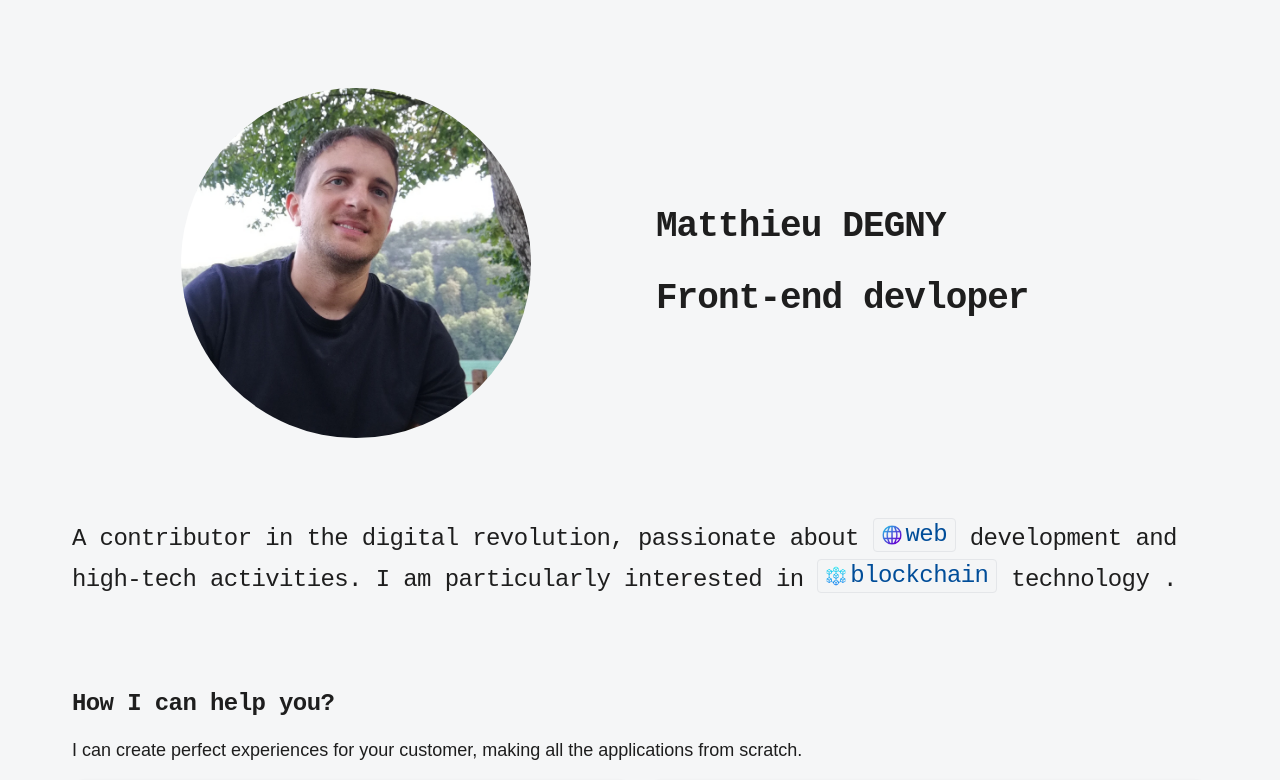
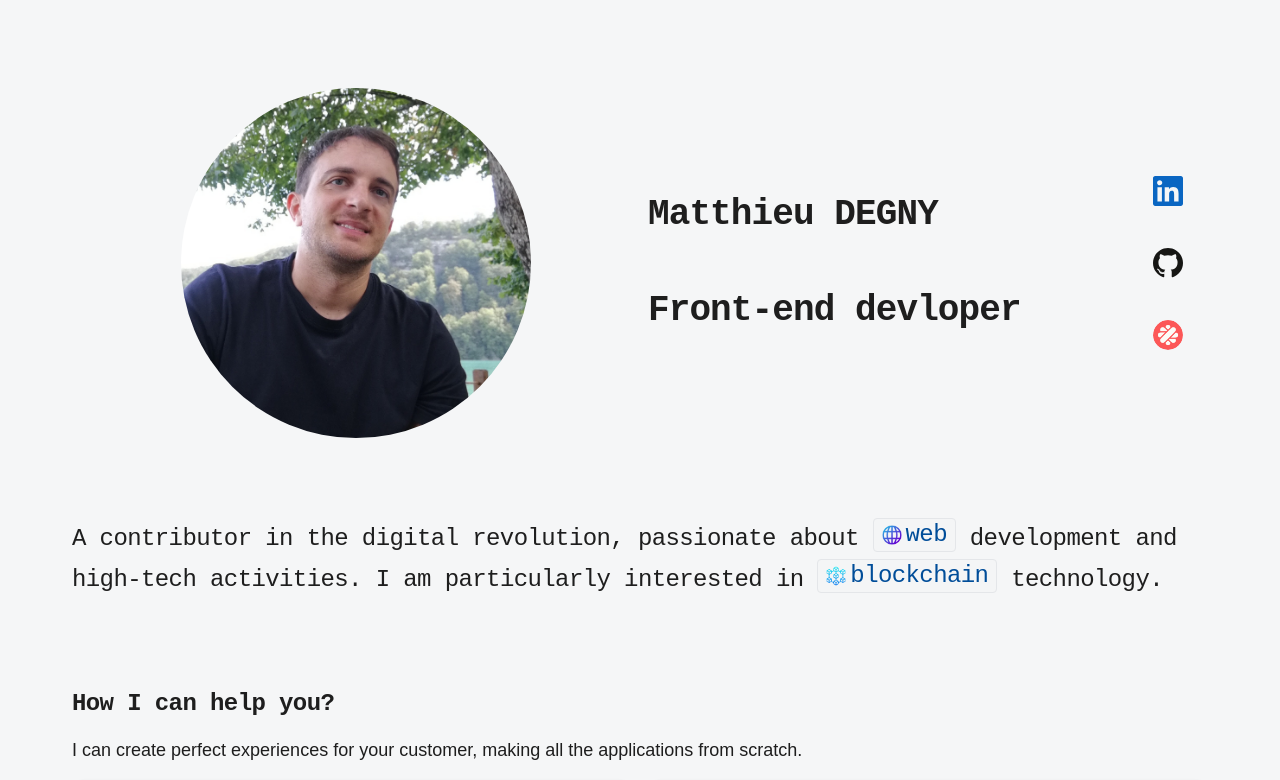
Before and after one commit to Matthieudegny/2024_PortFolio, a Next.js app: page / in a window 1280 px wide. Shown: the top 780 px of the page. Built offline with nearby package versions, Linux system fonts and the light colour scheme.

Commit message:
add links contact in INtro

```diff
--- a/src/app/globals.css
+++ b/src/app/globals.css
@@ -46,10 +46,10 @@ h6 {
     @apply bg-background text-foreground;
   }
   h1 {
-    @apply scroll-m-20 text-3xl  md:text-3xl lg:text-4xl font-bold tracking-tight;
+    @apply scroll-m-20 text-2xl  md:text-3xl lg:text-4xl font-bold tracking-tight;
   }
   h2 {
-    @apply scroll-m-20 text-2xl md:text-2xl lg:text-2xl  font-semibold tracking-tight pb-2;
+    @apply scroll-m-20 text-xl md:text-2xl lg:text-2xl  font-semibold tracking-tight pb-2;
   }
   h3 {
     @apply scroll-m-20 text-xl md:text-xl lg:text-2xl font-bold tracking-tight;
--- a/src/components/Introduction.tsx
+++ b/src/components/Introduction.tsx
@@ -1,14 +1,19 @@
 import React from "react";
 
 import Image from "next/image";
+import Link from "next/link";
 
 // components
 import Section from "./Section";
 import Span from "./ui/Span";
+import { Button } from "./ui/button";
 
 // icons
 import { BlockchainIcon } from "./icons/BlockChainIcon";
 import { EarthIcon } from "./icons/EarthIcon";
+
+// data
+import { LIST_CONTACT } from "@/data/datasPageContact";
 
 import image from "../../public/assets/matthieu_degny.jpeg";
 
@@ -16,10 +21,56 @@ const Introduction = () => {
   return (
     <Section className="flex flex-col gap-8 pt-4 lg:gap-20">
       <div className="flex  flex-col md:flex-row items-center justify-center gap-8 md:gap-4 px-2 pt-2">
-        <div className=" order-1 md:order-2 flex items-start md:items-center  flex-grow h-[100%] w-[100%] md:w-[50%] px-2 lg-px-0 ">
-          <div className="flex flex-col justify-evenly gap-8">
-            <h1>Matthieu DEGNY</h1>
-            <h1>Front-end devloper</h1>
+        <div className=" order-1 md:order-2 flex items-start md:items-center  flex-grow h-[100%] w-[100%] md:w-[50%]">
+          <div className="flex justify-between w-[100%]">
+            <div className="flex flex-col justify-evenly gap-8">
+              <h1>Matthieu DEGNY</h1>
+              <h1>Front-end devloper</h1>
+            </div>
+            <div className="flex flex-col sm:flex-row md:flex-col gap-4 md:gap-8">
+              {LIST_CONTACT.map((contact) => {
+                if (contact.displaySectionIntro) {
+                  return (
+                    <div
+                      key={contact.id}
+                      className="flex gap-4 md:gap-12  flex-wrap justify-center mt-0"
+                    >
+                      <Button
+                        variant="link"
+                        size="lg"
+                        className=" flex flex-row items-center p-0"
+                      >
+                        <Link
+                          href={contact.link}
+                          target="_blank"
+                          download={
+                            contact.title === "Resume" ? true : undefined
+                          }
+                          className="item-center transition-colors rounded flex items-center justify-center p-3 hover:bg-white  min-w-12 md:min-w-16"
+                        >
+                          {contact.Icon ? (
+                            <div className="w-[20px] h-[20px] lg:h-[30px] lg:w-[40px] rounded-full flex items-center justify-center mr-0 lg:mr-0">
+                              <contact.Icon />
+                            </div>
+                          ) : (
+                            contact.imageUrl && (
+                              <div className="w-[20px] h-[20px] lg:h-[30px] lg:w-[30px]  relative rounded-full overflow-hidden mr-0">
+                                <Image
+                                  src={contact.imageUrl}
+                                  alt={contact.descriptionImage}
+                                  fill
+                                  className=" object-cover rounded-full"
+                                />
+                              </div>
+                            )
+                          )}
+                        </Link>
+                      </Button>
+                    </div>
+                  );
+                }
+              })}
+            </div>
           </div>
         </div>
         <div className="order-2 md:order-1 flex items-center justify-center w-[100%] md:w-[50%] xl:w-[50%]">
@@ -50,7 +101,7 @@ const Introduction = () => {
           </span>{" "}
           blockchain
         </Span>{" "}
-        technology .
+        technology.
       </h2>
     </Section>
   );
--- a/src/components/Project.tsx
+++ b/src/components/Project.tsx
@@ -66,6 +66,7 @@ const Project = () => {
             muted
             autoPlay
             playsInline
+            preload="auto"
             controls
             className={`w-full  object-cover
     rounded-md
--- a/src/data/datasPageContact.ts
+++ b/src/data/datasPageContact.ts
@@ -11,6 +11,7 @@ export const LIST_CONTACT: ContactType[] = [
     Icon: LinkedinIcon,
     link: "https://www.linkedin.com/in/matthieu-degny/",
     descriptionImage: "Linkedin logo",
+    displaySectionIntro: true,
   },
   {
     id: 2,
@@ -18,6 +19,7 @@ export const LIST_CONTACT: ContactType[] = [
     Icon: GitHubIcon,
     link: "https://github.com/Matthieudegny",
     descriptionImage: "Github logo",
+    displaySectionIntro: true,
   },
   {
     id: 3,
@@ -25,6 +27,7 @@ export const LIST_CONTACT: ContactType[] = [
     imageUrl: "/assets/MaltImage.png",
     link: "https://www.malt.fr/profile/matthieudegny1",
     descriptionImage: "Malt logo",
+    displaySectionIntro: true,
   },
   {
     id: 4,
@@ -32,6 +35,7 @@ export const LIST_CONTACT: ContactType[] = [
     imageUrl: "/assets/matthieu_degny.jpeg",
     link: "mailto:matthieu.degny.dev@gmail.com",
     descriptionImage: "Picture of the author",
+    displaySectionIntro: false,
   },
   {
     id: 5,
@@ -39,5 +43,6 @@ export const LIST_CONTACT: ContactType[] = [
     Icon: Download,
     link: "/MatthieuDegnyCV.pdf",
     descriptionImage: "Download icon",
+    displaySectionIntro: false,
   },
 ];
--- a/src/models/Contact_model.ts
+++ b/src/models/Contact_model.ts
@@ -5,4 +5,5 @@ export interface ContactType {
   Icon?: React.FC;
   link: string;
   descriptionImage: string;
+  displaySectionIntro: boolean;
 }
```
Also changed, not shown: 1 other file (tests, documents, lock files or other folders).
